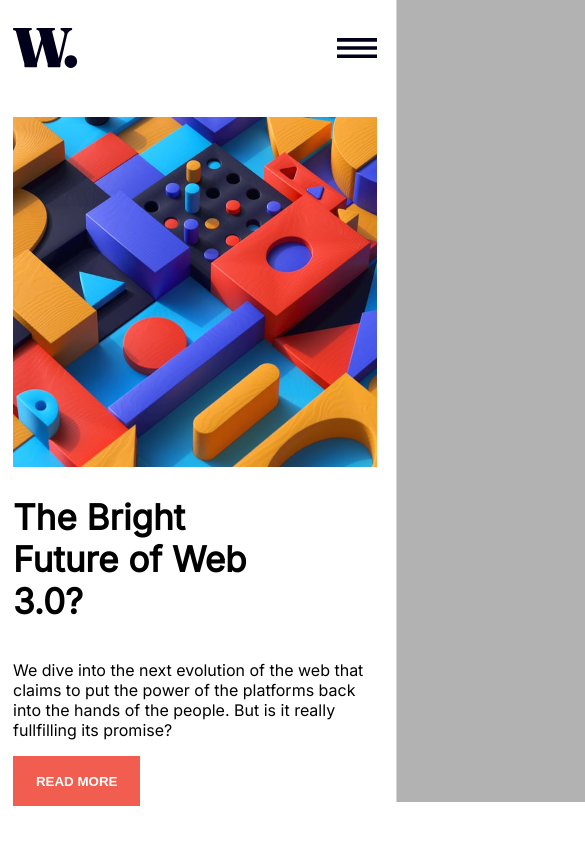
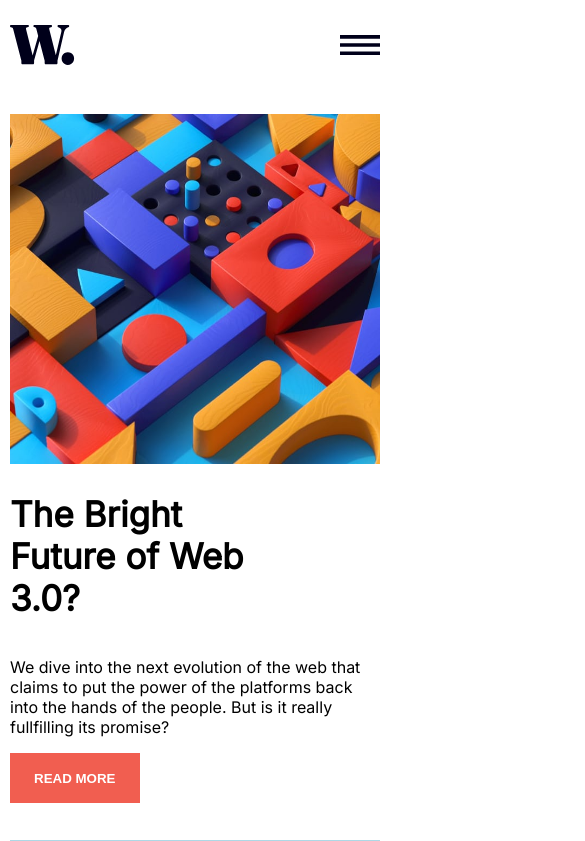
Before and after one commit to MiguelDSC/news-homepage, a React (Vite) app: page / in a window 390 px wide. Shown: the top 841 px of the page, 585 px wide, since content can reach past the window. Built offline with nearby package versions, Linux system fonts and the light colour scheme.

Commit message:
fixed overflow, and body width

```diff
--- a/src/App.css
+++ b/src/App.css
@@ -1,6 +1,15 @@
 body {
   font-family: "Inter";
-  overflow-x: hidden;
+  /* position: fixed; */
+  overflow-y: scroll;
+
+  padding: 0;
+  margin: 0;
+  width: 100%;
+}
+
+html {
+  min-width: fit-content;
 }
 
 .touchAction {
@@ -8,13 +17,14 @@ body {
 }
 
 .container {
+  overflow: hidden;
   display: grid;
   height: 100vh;
   grid-template-columns: 1fr 1fr 1fr;
   grid-template-rows: 0.2fr 1.5fr 1.2fr 0.8fr;
   grid-template-areas: "nav nav nav" "header header sidebar" "content1 content2 sidebar" "content3 content4 content5";
   gap: 1.8rem;
-  padding: 0px 5px 0px 5px;
+  padding: 5px 10px 10px 10px;
 }
 
 /* start nav */
@@ -44,7 +54,7 @@ nav ul {
 }
 
 #innerMenu {
-  height: 40%;
+  height: 50%;
   display: flex;
   flex-direction: column;
   justify-content: space-evenly;
@@ -52,6 +62,7 @@ nav ul {
 
 ul li {
   cursor: pointer;
+  font-size: 25px;
 }
 
 .openMenu {
@@ -84,7 +95,7 @@ nav img {
   transform: translate(80%, 0);
   /* transition: transform 0.5s cubic-bezier(0.77, 0.2, 0.05, 1); */
   width: 120%;
-  height: 100vh;
+  height: 1000px;
   z-index: 99;
 }
 
@@ -157,7 +168,7 @@ header img {
 
 @media only screen and (max-width: 550px) {
   .container {
-    grid-template-columns: auto;
+    grid-template-columns: 1fr;
     grid-template-rows: 80px 350px 120px 170px 450px 175px 175px 175px;
     /* grid-template-rows: auto auto auto auto auto auto auto auto; */
     height: 100%;
```
